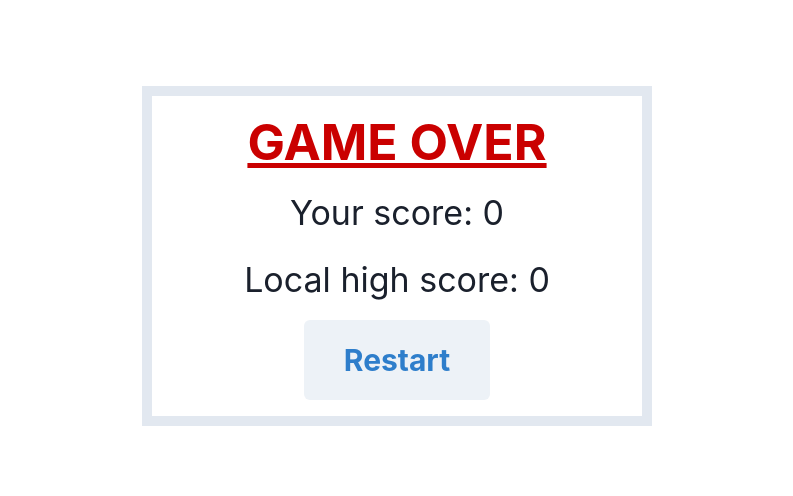
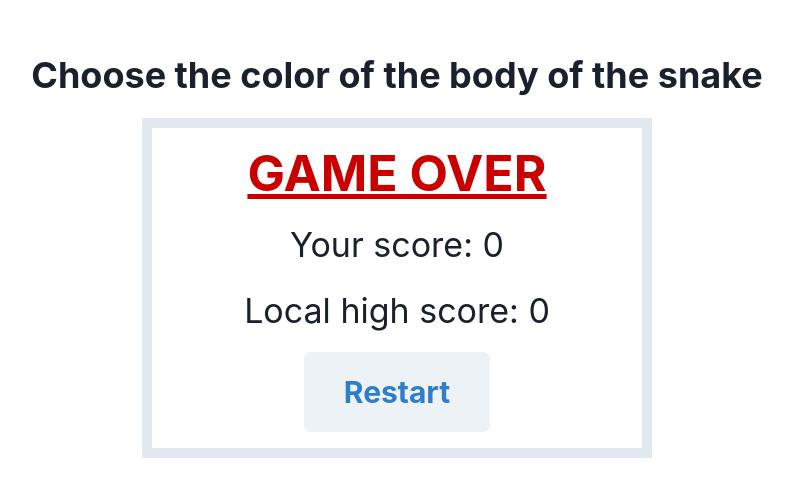
Before and after one commit to klekwedge/snake, a React (Vite) app: page / in a window 1280 px wide. Shown: the part 144-640 px from the top of the page, without its empty margins (243-1036 px from the left). Built offline with nearby package versions, Linux system fonts and the light colour scheme.

Commit message:
feat: add redux to the project

```diff
--- a/package.json
+++ b/package.json
@@ -1,5 +1,4 @@
 {
-  "name": "my-vue-app",
   "private": true,
   "version": "0.0.0",
   "type": "module",
@@ -12,11 +11,14 @@
     "@chakra-ui/react": "^2.4.9",
     "@emotion/react": "^11.10.5",
     "@emotion/styled": "^11.10.5",
+    "@reduxjs/toolkit": "^1.9.2",
     "framer-motion": "^9.0.1",
     "react": "^18.2.0",
-    "react-dom": "^18.2.0"
+    "react-dom": "^18.2.0",
+    "react-redux": "^8.0.5"
   },
   "devDependencies": {
+    "@types/node": "^18.14.0",
     "@types/react": "^18.0.27",
     "@types/react-dom": "^18.0.10",
     "@vitejs/plugin-react": "^3.1.0",
--- /dev/null
+++ b/src/assets/Customization/Customization.tsx
@@ -0,0 +1,14 @@
+import { Flex, Heading } from "@chakra-ui/react";
+
+function Customization() {
+  return (
+    <Flex>
+      <Heading as='h2'>
+      Choose the color of the body of the snake
+
+      </Heading>
+    </Flex>
+  );
+}
+
+export default Customization;
--- a/src/assets/components/App/App.tsx
+++ b/src/assets/components/App/App.tsx
@@ -1,4 +1,5 @@
-import { Flex } from "@chakra-ui/react";
+import { Box, Flex } from "@chakra-ui/react";
+import Customization from "../../Customization/Customization";
 // import Score from "../../Score/Score";
 import Map from "../Map/Map";
 
@@ -9,7 +10,10 @@ function App() {
       h="100vh"
       alignItems="center"
       justifyContent="center"
+      flexDirection="column"
+      gap="20px"
     >
+      <Customization />
       <Map />
     </Flex>
   );
--- a/src/assets/components/Map/Map.tsx
+++ b/src/assets/components/Map/Map.tsx
@@ -1,4 +1,4 @@
-import { Box } from "@chakra-ui/react";
+import { Box, Input } from "@chakra-ui/react";
 import { useEffect, useState } from "react";
 import GameOver from "../GameOver/GameOver";
 
--- a/src/main.tsx
+++ b/src/main.tsx
@@ -1,9 +1,13 @@
 import ReactDOM from "react-dom/client";
+import { Provider } from "react-redux";
 import { ChakraProvider } from "@chakra-ui/react";
 import App from "./assets/components/App/App";
+import store from "./store/store";
 
 ReactDOM.createRoot(document.getElementById("root") as HTMLElement).render(
-  <ChakraProvider>
-    <App />
-  </ChakraProvider>
+  <Provider store={store}>
+    <ChakraProvider>
+      <App />
+    </ChakraProvider>
+  </Provider>
 );
--- /dev/null
+++ b/src/slices/snakeSlice/gameSlice.ts
@@ -0,0 +1,14 @@
+import { createSlice, PayloadAction } from "@reduxjs/toolkit";
+import { GameState } from "./gameSlice.types";
+
+const initialState: GameState = {};
+
+const gameSlice = createSlice({
+  name: "game",
+  initialState,
+  reducers: {},
+});
+
+const { actions, reducer } = gameSlice;
+export const {} = actions;
+export default reducer;
--- /dev/null
+++ b/src/slices/snakeSlice/gameSlice.types.ts
@@ -0,0 +1,3 @@
+export interface GameState{
+
+}
--- /dev/null
+++ b/src/store/store.ts
@@ -0,0 +1,14 @@
+import { configureStore } from '@reduxjs/toolkit';
+import game from './../slices/snakeSlice/gameSlice';
+
+const store = configureStore({
+  reducer: {
+    game
+  },
+  devTools: process.env.NODE_ENV !== 'production',
+});
+
+export default store;
+
+export type RootState = ReturnType<typeof store.getState>;
+export type AppDispatch = typeof store.dispatch;
```
Also changed, not shown: 1 other file (tests, documents, lock files or other folders).
